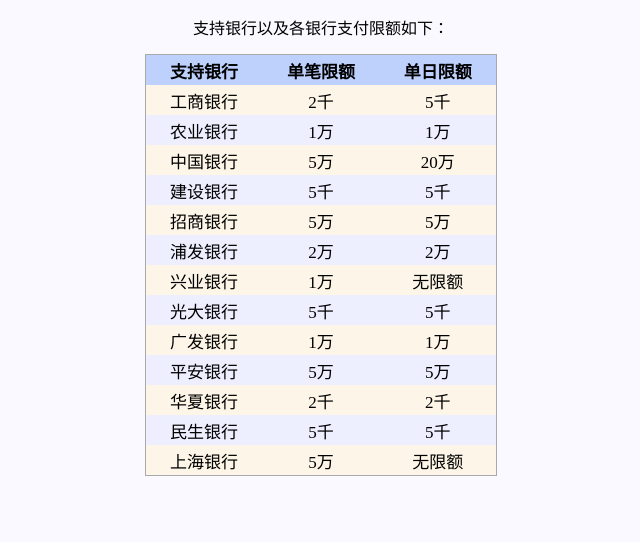
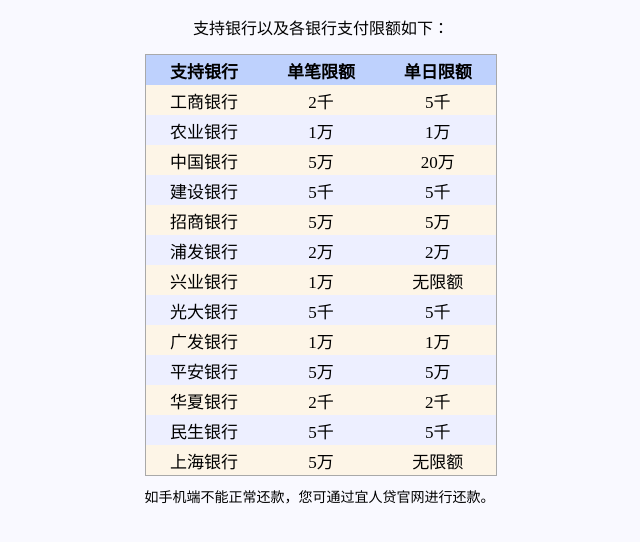
Before and after one commit to lmz2423/AngularTest, a plain HTML site: page html/details.html in a window 1280 px wide. Shown: the whole page, without its empty margins (319-959 px from the left). Drawn offline with Linux system fonts and the light colour scheme.

Commit message:
show or hidde 文件

```diff
--- a/html/details.html
+++ b/html/details.html
@@ -53,11 +53,17 @@
         tr:nth-child(2n){
             background-color:#EDEFFF;
         }
+        .trps{
+            text-align: left;
+            padding: 1rem 8%;
+            font-size: 1.4rem;
+        }
     </style>
 </head>
 <body>
 <div id="content">
     <p>支持银行以及各银行支付限额如下：</p>
+
     <table>
         <thead>
         <tr>
@@ -134,6 +140,7 @@
         </tr>
         </tbody>
     </table>
+    <p class="trps">如手机端不能正常还款，您可通过宜人贷官网进行还款。</p>
 </div>
 </body>
 </html>
```
